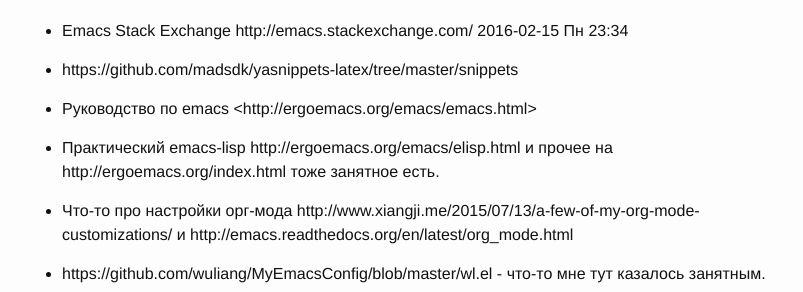
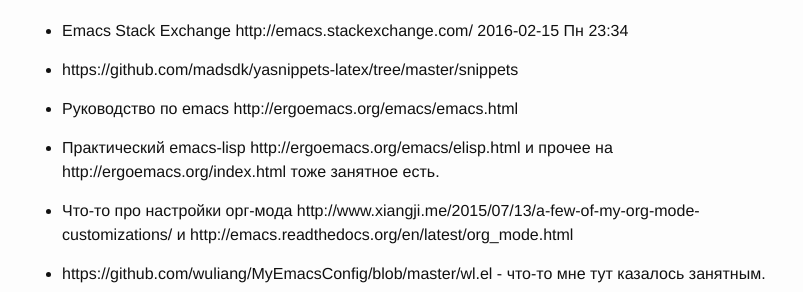
Before and after one commit to ladykosha/ladykosha.github.io, a Jekyll site: the page built from pages/emacs.md, in a window 1280 px wide and 900 px high, scrolled down 2881 px. Shown: the part 443-735 px from the top of the window, without its empty margins (238-1041 px from the left). Built offline with Jekyll 4.4.1, drawn with Linux system fonts in a browser that asks for light colours; comment, search, counter and statistics services are not loaded; some of the changed lines change nothing that is shown.

Commit message:
-lt и gt

```diff
--- a/pages/emacs.md
+++ b/pages/emacs.md
@@ -120,7 +120,7 @@
 
 -   https://github.com/madsdk/yasnippets-latex/tree/master/snippets
 
--   Руководство по emacs &lt;http://ergoemacs.org/emacs/emacs.html&gt;
+-   Руководство по emacs http://ergoemacs.org/emacs/emacs.html
 
 -   Практический emacs-lisp http://ergoemacs.org/emacs/elisp.html и прочее на http://ergoemacs.org/index.html тоже занятное есть.
 
```
